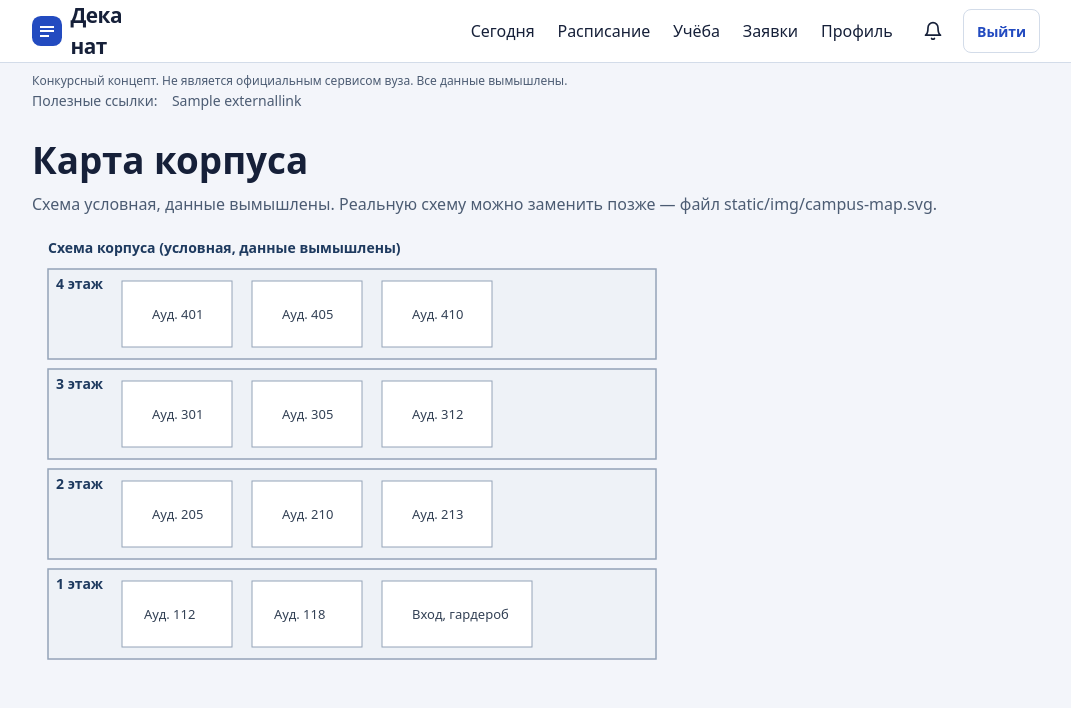
After one commit to Edge0fSanity/mgimo-new-decanait, a Django app: page /map/ in a window 1280 px wide. The commit adds this page. Shown: the top 708 px of the page, without its empty margins (104-1175 px from the left). Run offline with Django 5.2, Linux system fonts and the light colour scheme; a user stored in the database is signed in; tables that the repository leaves empty hold one stand-in row (values such as "Sample post").

Commit message:
Главная и расписание: карта корпуса — SVG-схема-заглушка и страница /map/ (ревью п.15, T50)

```diff
--- a/apps/dashboard/urls.py
+++ b/apps/dashboard/urls.py
@@ -4,4 +4,5 @@ from . import views
 
 urlpatterns = [
     path("", views.home, name="home"),
+    path("map/", views.map, name="campus_map"),
 ]
--- a/apps/dashboard/views.py
+++ b/apps/dashboard/views.py
@@ -7,6 +7,7 @@ from django.urls import reverse
 from django.utils import timezone
 
 from apps.accounts.models import StudentProfile
+
 from apps.academics.models import Deadline, ScheduleEntry, Subject, VacationPeriod
 from apps.academics.views import exam_percent_needed
 from apps.communications.models import Announcement, Notification
@@ -88,3 +89,10 @@ def home(request):
             "vacation_days_left": vacation_days_left,
         },
     )
+
+
+@login_required
+def map(request):
+    """Статичная схема корпуса (ревью п.15); страница общая, персональных данных нет."""
+    get_object_or_404(StudentProfile, user=request.user)
+    return render(request, "dashboard/map.html")
--- a/templates/academics/schedule.html
+++ b/templates/academics/schedule.html
@@ -23,7 +23,7 @@
         <li class="entry{% if e.old_starts_at or e.old_room %} rescheduled{% endif %}" data-starts-at="{{ e.starts_at|date:'c' }}" data-ends-at="{{ e.ends_at|date:'c' }}">
           <span class="time">{{ e.starts_at|date:"H:i" }}–{{ e.ends_at|date:"H:i" }}</span>
           <span class="subject">{{ e.subject }}</span>
-          <span class="meta">{{ e.room }} · <a href="{% url 'teachers' %}?teacher={{ e.teacher|urlencode }}">{{ e.teacher }}</a></span>
+          <span class="meta">{{ e.room }} · <a href="{% url 'teachers' %}?teacher={{ e.teacher|urlencode }}">{{ e.teacher }}</a> · <a href="{% url 'campus_map' %}">карта</a></span>
           {% if e.homework %}
           <span class="meta">Задание: {{ e.homework }}</span>
           <form method="post" action="{% url 'homework_deadline' e.pk %}">
--- a/templates/dashboard/home.html
+++ b/templates/dashboard/home.html
@@ -31,7 +31,7 @@
         </div>
         <div class="class-information">
           <p class="class-subject">{{ e.subject }}</p>
-          <p class="class-place"><strong>{{ e.room }}</strong> <span>{{ e.teacher }}</span></p>
+          <p class="class-place"><strong>{{ e.room }}</strong> <span>{{ e.teacher }}</span> <a href="{% url 'campus_map' %}">карта</a></p>
         </div>
       </div>
       {% include "academics/_schedule_change.html" with entry=e only %}
--- /dev/null
+++ b/templates/dashboard/map.html
@@ -0,0 +1,7 @@
+{% extends "base.html" %}
+{% block title %}Карта корпуса — Деканат{% endblock %}
+{% block content %}
+<h1>Карта корпуса</h1>
+<p class="context">Схема условная, данные вымышлены. Реальную схему можно заменить позже — файл static/img/campus-map.svg.</p>
+<img src="/static/img/campus-map.svg" alt="Условная схема корпуса: этажи с 1-го по 4-й с аудиториями" width="640" style="max-width:100%;height:auto;">
+{% endblock %}
```
Also changed, not shown: tests/test_campus_map_t50.py (added, +36 -0 lines), static/img/campus-map.svg (added).
